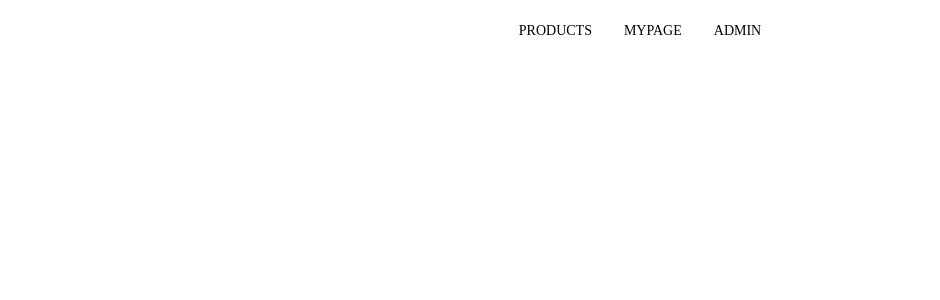
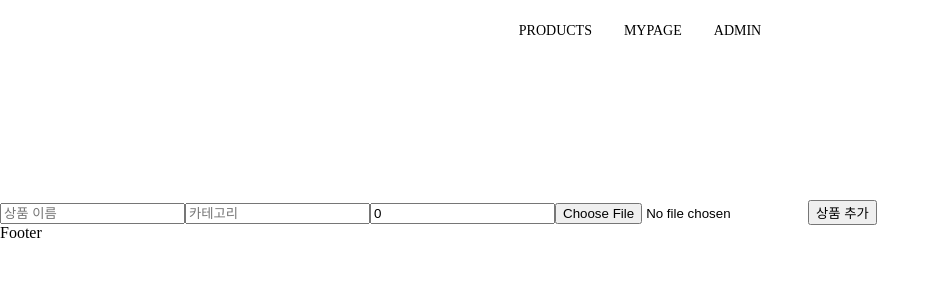
Before and after one commit to minjoon97/MicroShoppingNext, a Next.js app: page /admin in a window 1280 px wide. Shown: the top 300 px of the page, without its empty margins (0-940 px from the left). Built offline with nearby package versions, Linux system fonts and the light colour scheme; no server answers.

Commit message:
✨feat:firebase post요청 테스트 성공

```diff
--- /dev/null
+++ b/src/app/admin/page.module.css
@@ -0,0 +1,3 @@
+.wrapper {
+  padding-top: 200px;
+}
--- a/src/app/admin/page.tsx
+++ b/src/app/admin/page.tsx
@@ -1,8 +1,61 @@
+"use client";
+
+import { addProduct } from "@/data/firestore";
+import { useState } from "react";
+
+import styles from "./page.module.css";
+
 const AdminPage = () => {
+  const [productName, setProductName] = useState("");
+  const [productCategory, setProductCategory] = useState("");
+  const [productPrice, setProductPrice] = useState(0);
+  const [productImage, setProductImage] = useState("");
+
+  const handleAddProduct = async () => {
+    try {
+      await addProduct({
+        name: productName,
+        category: productCategory,
+        price: productPrice,
+      });
+      // 성공 시 처리
+      setProductName("");
+      setProductCategory("");
+      setProductPrice(0);
+      alert("상품이 추가되었습니다!");
+    } catch (error) {
+      console.error("상품 추가 중 오류 발생:", error);
+      alert("상품 추가에 실패했습니다.");
+    }
+  };
+
   return (
-    <div>
-      <p>AdminPage!!!</p>
-      <p>관리자페이지임다~</p>
+    <div className={styles.wrapper}>
+      <input
+        type="text"
+        value={productName}
+        onChange={(e) => setProductName(e.target.value)}
+        placeholder="상품 이름"
+      />
+      <input
+        type="text"
+        value={productCategory}
+        onChange={(e) => setProductCategory(e.target.value)}
+        placeholder="카테고리"
+      />
+      <input
+        type="number"
+        value={productPrice}
+        onChange={(e) => setProductPrice(Number(e.target.value))}
+        placeholder="가격"
+      />
+      <input
+        type="file"
+        value={productImage}
+        onChange={(e) => setProductImage(e.target.value)}
+        placeholder="이미지"
+      />
+      <button onClick={handleAddProduct}>상품 추가</button>
     </div>
   );
 };
--- a/src/components/Header/index.tsx
+++ b/src/components/Header/index.tsx
@@ -16,7 +16,7 @@ const Header = () => {
           </Link>
         </li>
         <li className={styles.listItem}>
-          <Link className={styles.listItemContent} href="/products">
+          <Link className={styles.listItemContent} href="/admin">
             ADMIN
           </Link>
         </li>
--- a/src/data/firestore.ts
+++ b/src/data/firestore.ts
@@ -1,23 +1,30 @@
 import { initializeApp } from "firebase/app";
-import { getFirestore, collection, getDocs } from "firebase/firestore";
+import {
+  getFirestore,
+  collection,
+  getDocs,
+  doc,
+  setDoc,
+} from "firebase/firestore";
 
-import { fetchedProductsType } from "@/types/fetchedProducts";
+import { addProductType, fetchedProductsType } from "@/types/fetchedProducts";
 
 const firebaseConfig = {
-  apiKey: process.env.API_KEY,
-  authDomain: process.env.AUTH_DOMAIN,
-  projectId: process.env.PROJECT_ID,
-  storageBucket: process.env.STORAGE_BUCKET,
-  messagingSenderId: process.env.MESSAGING_SENDERID,
-  appId: process.env.APP_ID,
-  measurementId: process.env.MEASUREMENT_ID,
+  apiKey: process.env.NEXT_PUBLIC_API_KEY,
+  authDomain: process.env.NEXT_PUBLIC_AUTH_DOMAIN,
+  projectId: process.env.NEXT_PUBLIC_PROJECT_ID,
+  storageBucket: process.env.NEXT_PUBLIC_STORAGE_BUCKET,
+  messagingSenderId: process.env.NEXT_PUBLIC_MESSAGING_SENDERID,
+  appId: process.env.NEXT_PUBLIC_APP_ID,
+  measurementId: process.env.NEXT_PUBLIC_MEASUREMENT_ID,
 };
 
 // Initialize Firebase
 const app = initializeApp(firebaseConfig);
 const db = getFirestore(app);
 
-export default async function fetchProducts() {
+//product전체 불러오기
+export async function fetchProducts() {
   const fetchedProducts: fetchedProductsType[] = [];
 
   const querySnapshot = await getDocs(collection(db, "products"));
@@ -41,3 +48,19 @@ export default async function fetchProducts() {
 
   return fetchedProducts;
 }
+
+//product 추가하기
+export async function addProduct({ name, category, price }: addProductType) {
+  const newProductRef = doc(collection(db, "products"));
+
+  const newProductData = {
+    id: newProductRef.id,
+    name: name,
+    category: category,
+    price: price,
+  };
+
+  await setDoc(newProductRef, newProductData);
+
+  return newProductData;
+}
```
Also changed, not shown: src/app/products/page.tsx (+7 -4 lines), src/types/fetchedProducts.ts (+9 -2 lines).
